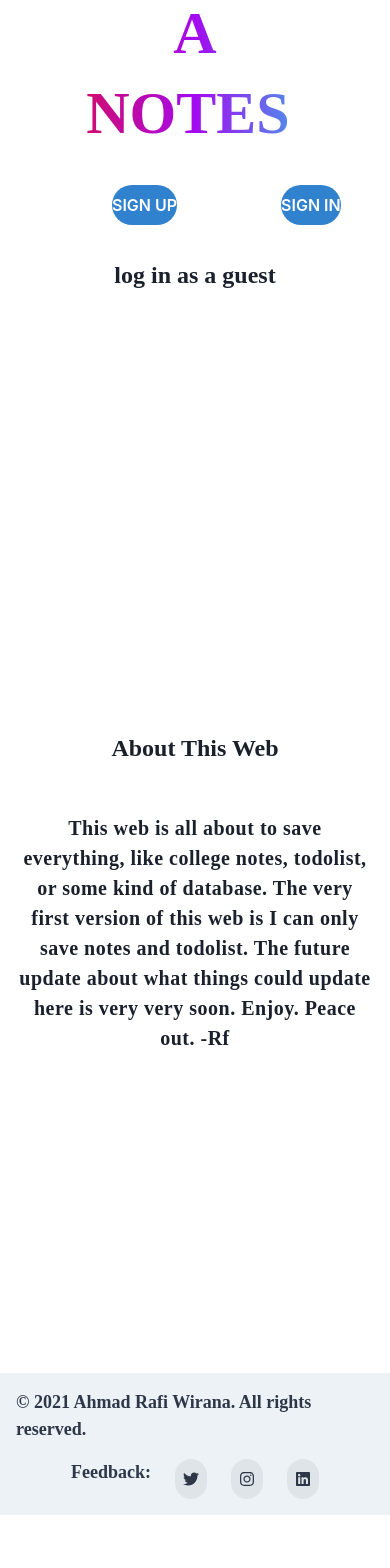
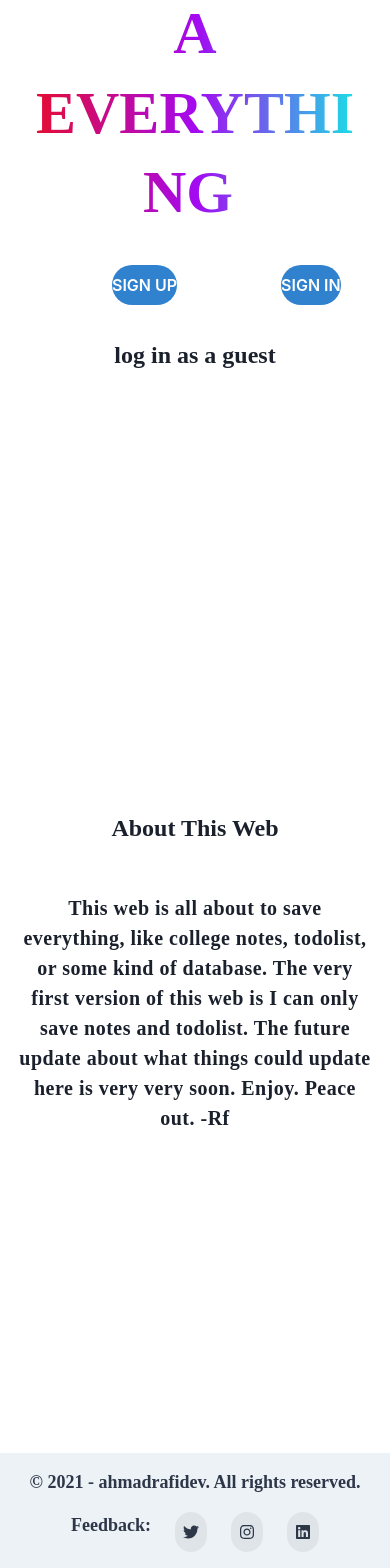
Before and after one commit to ahmadrafidev/all-in-web, a Next.js app: page / in a window 390 px wide. Shown: the part 390-1958 px from the top of the page. Before the commit the page ends 1905 px from the top, so only its background shows below. Built offline with nearby package versions, Linux system fonts and the light colour scheme.

Commit message:
adding framer motion to button, change rounded in navbar. todo: home page navbar

```diff
--- a/components/landing-page/landingPage.tsx
+++ b/components/landing-page/landingPage.tsx
@@ -10,54 +10,51 @@ import {
   Stack,
   Heading
 } from "@chakra-ui/react"
+import { motion } from "framer-motion";
 
 
 
 function LandingPage() {
-  return(
+  return (
     <>
-      <Box my='20'>
-        <Container
-          maxW={'3xl'}
-          py='20'
-          my='20'
-          minH={'100%'}
+      <Box my="20">
+        <Container maxW={"3xl"} py="20" my="20" minH={"100%"}>
+          <Stack
+            direction={"column"}
+            as={Box}
+            textAlign={"center"}
+            spacing={{ base: 8, md: 14 }}
+            py={{ base: 20, md: 36 }}
           >
-          <Stack
-            direction={'column'}
-            as={Box}
-            textAlign={'center'}
-            spacing={{ base: 8, md: 14 }}
-            py={{ base: 20, md: 36 }}>
             <Heading
               bgGradient="linear(to-l, #0bf8e4,#a409f1, #ec0d1c)"
               bgClip="text"
               fontSize="6xl"
               fontWeight="extrabold"
-            fontFamily={'DMSans'}
-          >JUST TAKE A
+              fontFamily={"DMSans"}
+            >
+              JUST TAKE A
               <Typewriter
                 options={{
                   autoStart: true,
                   loop: true,
                   delay: 40,
-                strings: [
-                "NOTES",
-                "TODO LIST"
-                ]
+                  strings: ["NOTES", "TODO LIST", "EVERYTHING"],
                 }}
               />
             </Heading>
 
-          <Stack
-            direction={'row'}
-            textAlign={'center'}
-          >
+            <Stack direction={"row"} textAlign={"center"}>
               <Button
-              rounded={'full'}
-              px={{md:20}}
-              mx={'24'}
+                rounded={"full"}
+                px={{ md: 20 }}
+                mx={"24"}
+                bg={"blue.500"}
                 colorScheme="blue"
+                color={"white"}
+                _hover={{
+                  bg: "blue.600",
+                }}
               >
                 <Link passHref href="/signup">
                   SIGN UP
@@ -65,62 +62,70 @@ function LandingPage() {
               </Button>
 
               <Button
-              px={{md:20}}
-              rounded={'full'}
+                px={{ md: 20 }}
+                rounded={"full"}
                 colorScheme="blue"
+                bg={"blue.500"}
+                color={"white"}
+                _hover={{
+                  bg: "blue.600",
+                }}
               >
                 <Link passHref href="/signin">
                   SIGN IN
                 </Link>
               </Button>
             </Stack>
-
+            <motion.button whileHover={{ scale: 1.1 }} whileTap={{ scale: 0.9 }}>
               <Link href="/home" passHref>
                 <a>
                   <Text
-                fontSize={{base: '2xl', md: '3xl'}}
-                fontFamily={'DMSans'}
-                fontWeight={'bold'}
+                    fontSize={{ base: "2xl", md: "3xl" }}
+                    fontFamily={"DMSans"}
+                    fontWeight={"bold"}
                     _hover={{
-                  textDecoration: "underline"
+                      textDecoration: "none",
                     }}
-              >log in as a guest</Text>
+                  >
+                    log in as a guest
+                  </Text>
                 </a>
               </Link>
+            </motion.button>
           </Stack>
         </Container>
       </Box>
-      <Box
-        minH={'100%'}
-      >
+      <Box minH={"100%"}>
         <Container
-          w={'100%'}
-          h={'100%'}
-          id='about'
-          py='40'
-          mb='40'
-          textAlign={'center'}
-          maxW={'3xl'}
+          w={"100%"}
+          h={"100%"}
+          id="about"
+          py="40"
+          mb="40"
+          textAlign={"center"}
+          maxW={"3xl"}
           as={Stack}
         >
           <Heading
-            my='10'
-            as='h1'
-            textAlign={'center'}
-            fontFamily={'DMSans'}
-            fontSize={{base:'2xl', md:'4xl'}}
-          >About This Web</Heading>
+            my="10"
+            as="h1"
+            textAlign={"center"}
+            fontFamily={"DMSans"}
+            fontSize={{ base: "2xl", md: "4xl" }}
+          >
+            About This Web
+          </Heading>
           <Text
-            letterSpacing='wide'
-            fontFamily={'DMSans'}
-            fontSize={{base:'xl', md: '2xl'}}
-            fontWeight={'semibold'}
+            letterSpacing="wide"
+            fontFamily={"DMSans"}
+            fontSize={{ base: "xl", md: "2xl" }}
+            fontWeight={"semibold"}
           >
-            This web is all about to save everything, like college notes, todolist,
-            or some kind of database. The very first version of this web is I can only
-            save notes and todolist. The future update about what things could update
-            here is very very soon.
-            Enjoy. Peace out. -Rf
+            This web is all about to save everything, like college notes,
+            todolist, or some kind of database. The very first version of this
+            web is I can only save notes and todolist. The future update about
+            what things could update here is very very soon. Enjoy. Peace out.
+            -Rf
           </Text>
         </Container>
       </Box>
--- a/components/layout/footer.tsx
+++ b/components/layout/footer.tsx
@@ -9,6 +9,7 @@ import {
 } from '@chakra-ui/react';
 import { FaInstagram, FaLinkedin, FaTwitter, FaYoutube } from 'react-icons/fa';
 import { ReactNode } from 'react';
+import { motion } from 'framer-motion';
 
 const SocialButton = ({
   children,
@@ -46,29 +47,58 @@ function Footer(){
   return (
     <Box
       as="footer"
-      bottom={'0'}
-      bg={useColorModeValue('gray.100', 'gray.900')}
-      color={useColorModeValue('gray.700', 'gray.200')}>
+      bottom={"0"}
+      bg={useColorModeValue("gray.100", "gray.900")}
+      color={useColorModeValue("gray.700", "gray.200")}
+    >
       <Container
         as={Stack}
-        maxW={'container.xl'}
+        maxW={"container.xl"}
         py={4}
-        direction={{ base: 'column', md: 'row' }}
+        direction={{ base: "column", md: "row" }}
         spacing={4}
-        justify={{ base: 'center', md: 'space-between' }}
-        align={{ base: 'center', md: 'center' }}>
-        <Text fontFamily={'DMSans'} fontWeight={'bold'} fontSize={{base: 'lg', md: 'xl'}}>© 2021 Ahmad Rafi Wirana. All rights reserved.</Text>
-        <Stack direction={'row'} spacing={6}>
-          <Text fontFamily={'DMSans'} fontWeight={'bold'} fontSize={{base: 'lg', md: 'xl'}}>Feedback: </Text>
-          <SocialButton label={'Twitter'} href={'https://twitter.com/ahhmadrafi'}>
+        justify={{ base: "center", md: "space-between" }}
+        align={{ base: "center", md: "center" }}
+      >
+        <Text
+          fontFamily={"DMSans"}
+          fontWeight={"bold"}
+          fontSize={{ base: "lg", md: "xl" }}
+        >
+          © 2021 - ahmadrafidev. All rights reserved.
+        </Text>
+        <Stack direction={"row"} spacing={6}>
+          <Text
+            fontFamily={"DMSans"}
+            fontWeight={"bold"}
+            fontSize={{ base: "lg", md: "xl" }}
+          >
+            Feedback:{" "}
+          </Text>
+          <motion.button whileHover={{ scale: 1.1 }} whileTap={{ scale: 0.9 }}>
+            <SocialButton
+              label={"Twitter"}
+              href={"https://twitter.com/ahhmadrafi"}
+            >
               <FaTwitter />
             </SocialButton>
-          <SocialButton label={'Instagram'} href={'https://www.instagram.com/ahhmadrafi/'}>
+          </motion.button>
+          <motion.button whileHover={{ scale: 1.1 }} whileTap={{ scale: 0.9 }}>
+            <SocialButton
+              label={"Instagram"}
+              href={"https://www.instagram.com/ahhmadrafi/"}
+            >
               <FaInstagram />
             </SocialButton>
-          <SocialButton label={'Linkedin'} href={'https://www.linkedin.com/in/ahmadrafiwirana/'}>
+          </motion.button>
+          <motion.button whileHover={{ scale: 1.1 }} whileTap={{ scale: 0.9 }}>
+            <SocialButton
+              label={"Linkedin"}
+              href={"https://www.linkedin.com/in/ahmadrafiwirana/"}
+            >
               <FaLinkedin />
             </SocialButton>
+          </motion.button>
         </Stack>
       </Container>
     </Box>
--- a/components/layout/navbarLanding.tsx
+++ b/components/layout/navbarLanding.tsx
@@ -16,7 +16,7 @@ const NavLinkAbout = ({ children }: { children: ReactNode }) => (
   <Link
     px={2}
     py={1}
-    rounded={'md'}
+    rounded='xl'
     _hover={{
       textDecoration: 'none',
       bg: useColorModeValue('gray.200', 'gray.700'),
@@ -30,7 +30,7 @@ const NavLinkHome = ({ children }: { children: ReactNode }) => (
   <Link
     px={2}
     py={1}
-    rounded={"md"}
+    rounded={"xl"}
     _hover={{
       textDecoration: "none",
       bg: useColorModeValue("gray.200", "gray.700"),
```
Also changed, not shown: components/forms/signin_forms.tsx (+32 -38 lines), components/forms/signup_forms.tsx (+44 -29 lines), 1 other file (tests, documents, lock files or other folders). Lines whose indentation alone changed are shown as unchanged.
